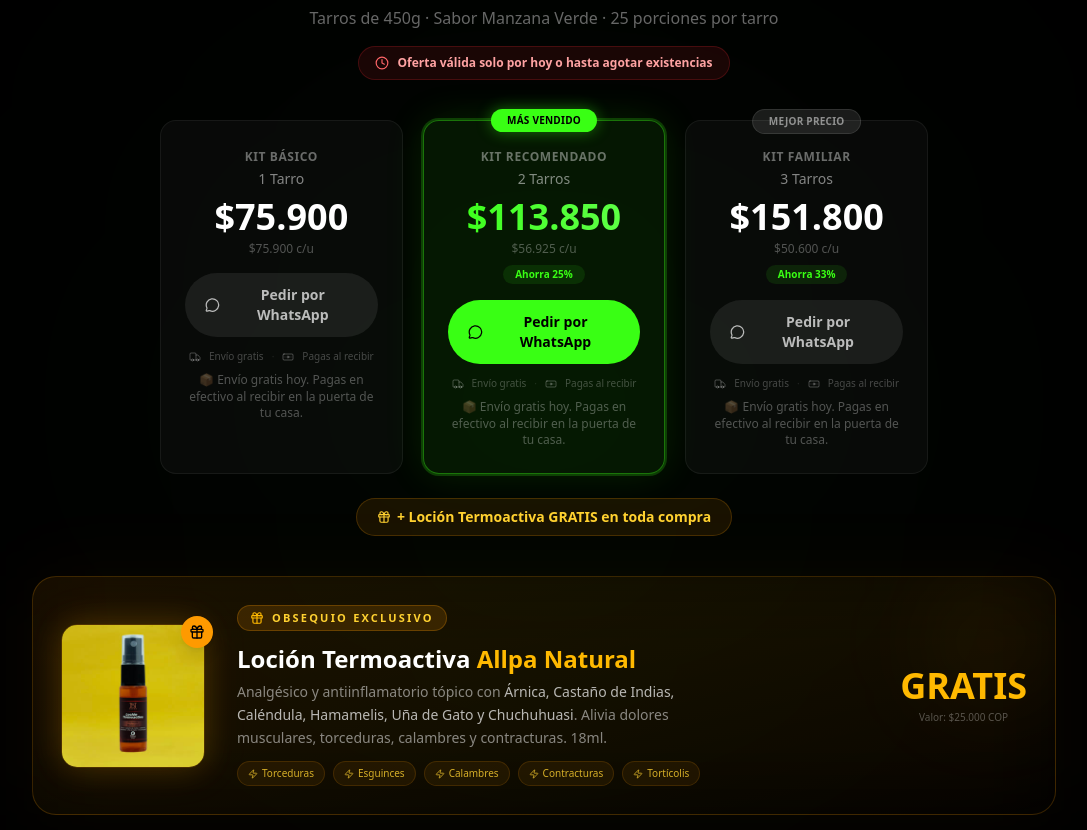
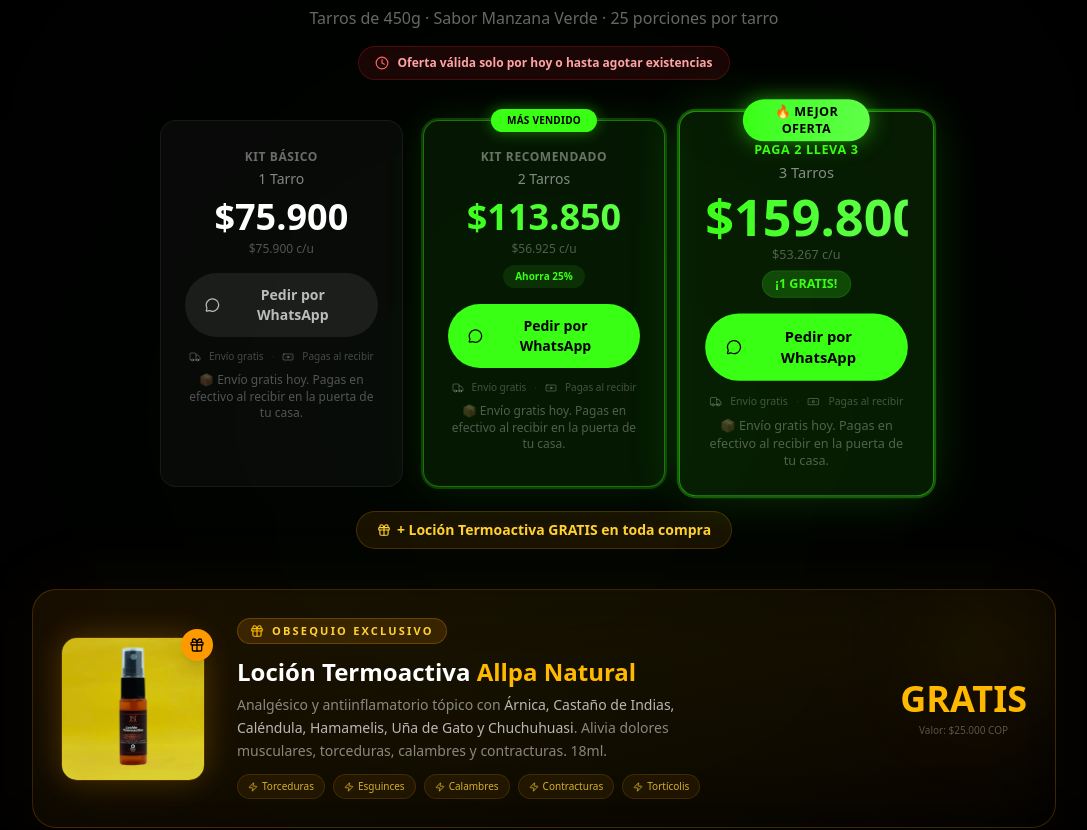
Before and after one commit to funnellersinfo-maker/fibracoli, a Next.js app: page / in a window 1280 px wide. Shown: the part 5156-5986 px from the top of the page, without its empty margins (96-1183 px from the left). Built offline with nearby package versions, Linux system fonts and the light colour scheme; a web font is replaced by a local one.

Commit message:
feat: highlight Paga 2 Lleva 3 offer 59.800 with bigger card, glow, and badge

```diff
--- a/src/app/page.tsx
+++ b/src/app/page.tsx
@@ -40,14 +40,14 @@ const KITS = [
   },
   {
     id: 'familiar',
-    name: 'Kit Familiar',
+    name: 'Paga 2 Lleva 3',
     qty: '3 Tarros',
-    price: '$151.800',
-    unitPrice: '$50.600 c/u',
-    highlight: false,
-    tag: 'Mejor Precio',
-    savings: 'Ahorra 33%',
-    msg: encodeURIComponent('Hola! Quiero el Kit Familiar de 3 Tarros de ColiPlus $151.800 + Loción GRATIS 💚'),
+    price: '$159.800',
+    unitPrice: '$53.267 c/u',
+    highlight: true,
+    tag: '🔥 Mejor Oferta',
+    savings: '¡1 GRATIS!',
+    msg: encodeURIComponent('Hola! Quiero la oferta Paga 2 Lleva 3 de ColiPlus $159.800 + Loción GRATIS 💚'),
   },
 ]
 
@@ -796,19 +796,19 @@ function OfferSection() {
                 initial={{ opacity: 0, y: 20 }}
                 animate={inView ? { opacity: 1, y: 0 } : {}}
                 transition={{ duration: 0.5, delay: 0.4 + i * 0.1 }}
-                className={`relative rounded-2xl p-5 md:p-6 text-center border transition-all duration-300 cursor-pointer hover:scale-[1.03] block group ${kit.highlight ? 'bg-[#39FF14]/[0.08] border-[#39FF14]/40 shadow-[0_0_40px_rgba(57,255,20,0.12)] ring-2 ring-[#39FF14]/20' : 'bg-white/[0.03] border-white/[0.06] hover:border-[#39FF14]/20'}`}
+                className={`relative rounded-2xl p-5 md:p-6 text-center border transition-all duration-300 cursor-pointer hover:scale-[1.03] block group ${kit.highlight ? kit.id === 'familiar' ? 'bg-[#39FF14]/[0.10] border-[#39FF14]/50 shadow-[0_0_50px_rgba(57,255,20,0.18)] ring-2 ring-[#39FF14]/30 md:scale-105' : 'bg-[#39FF14]/[0.08] border-[#39FF14]/40 shadow-[0_0_40px_rgba(57,255,20,0.12)] ring-2 ring-[#39FF14]/20' : 'bg-white/[0.03] border-white/[0.06] hover:border-[#39FF14]/20'}`}
               >
                 {kit.tag && (
-                  <span className={`absolute -top-3 left-1/2 -translate-x-1/2 px-4 py-1 rounded-full text-[10px] font-black tracking-wide uppercase ${kit.highlight ? 'bg-[#39FF14] text-black shadow-[0_0_15px_rgba(57,255,20,0.4)]' : 'bg-white/10 text-white/50 border border-white/10'}`}>
+                  <span className={`absolute -top-3 left-1/2 -translate-x-1/2 px-4 py-1 rounded-full font-black tracking-wide uppercase ${kit.id === 'familiar' ? 'text-xs bg-gradient-to-r from-[#39FF14] to-[#5fff47] text-black shadow-[0_0_20px_rgba(57,255,20,0.5)]' : kit.highlight ? 'bg-[#39FF14] text-black text-[10px] shadow-[0_0_15px_rgba(57,255,20,0.4)]' : 'bg-white/10 text-white/50 border border-white/10 text-[10px]'}`}>
                     {kit.tag}
                   </span>
                 )}
-                <p className="text-white/40 text-[10px] md:text-xs font-bold tracking-wider uppercase mb-1 mt-1">{kit.name}</p>
+                <p className={`text-[10px] md:text-xs font-bold tracking-wider uppercase mb-1 mt-1 ${kit.id === 'familiar' ? 'text-[#39FF14]' : 'text-white/40'}`}>{kit.name}</p>
                 <p className="text-white/50 text-xs md:text-sm mb-2">{kit.qty}</p>
-                <p className={`text-3xl md:text-4xl font-black ${kit.highlight ? 'bg-gradient-to-r from-[#39FF14] to-[#5fff47] bg-clip-text text-transparent' : 'text-white'}`}>{kit.price}</p>
+                <p className={`font-black ${kit.id === 'familiar' ? 'text-4xl md:text-5xl' : 'text-3xl md:text-4xl'} ${kit.highlight ? 'bg-gradient-to-r from-[#39FF14] to-[#5fff47] bg-clip-text text-transparent' : 'text-white'}`}>{kit.price}</p>
                 <p className="text-white/30 text-[10px] md:text-xs mt-1">{kit.unitPrice}</p>
                 {kit.savings && (
-                  <span className="inline-block mt-2 px-3 py-0.5 rounded-full bg-[#39FF14]/10 text-[#39FF14] text-[10px] font-bold">{kit.savings}</span>
+                  <span className={`inline-block mt-2 px-3 py-1 rounded-full font-bold ${kit.id === 'familiar' ? 'bg-[#39FF14]/20 text-[#39FF14] text-xs ring-1 ring-[#39FF14]/30' : 'bg-[#39FF14]/10 text-[#39FF14] text-[10px]'}`}>{kit.savings}</span>
                 )}
 
                 {/* CTA button inside card */}
@@ -1095,7 +1095,7 @@ function FinalCTASection() {
             <span className="text-white/10">·</span>
             <span>2 tarros: <span className="font-semibold text-[#39FF14]/70">$113.850</span> <span className="text-[#39FF14]/50 text-[10px] font-bold">-25%</span></span>
             <span className="text-white/10">·</span>
-            <span>3 tarros: <span className="font-bold text-[#39FF14]">$151.800</span> <span className="text-[#39FF14] text-[10px] font-bold">-33%</span></span>
+            <span>Paga 2 Lleva 3: <span className="font-bold text-[#39FF14]">$159.800</span> <span className="text-[#39FF14] text-[10px] font-bold">¡1 GRATIS!</span></span>
           </div>
         </motion.div>
 
```
